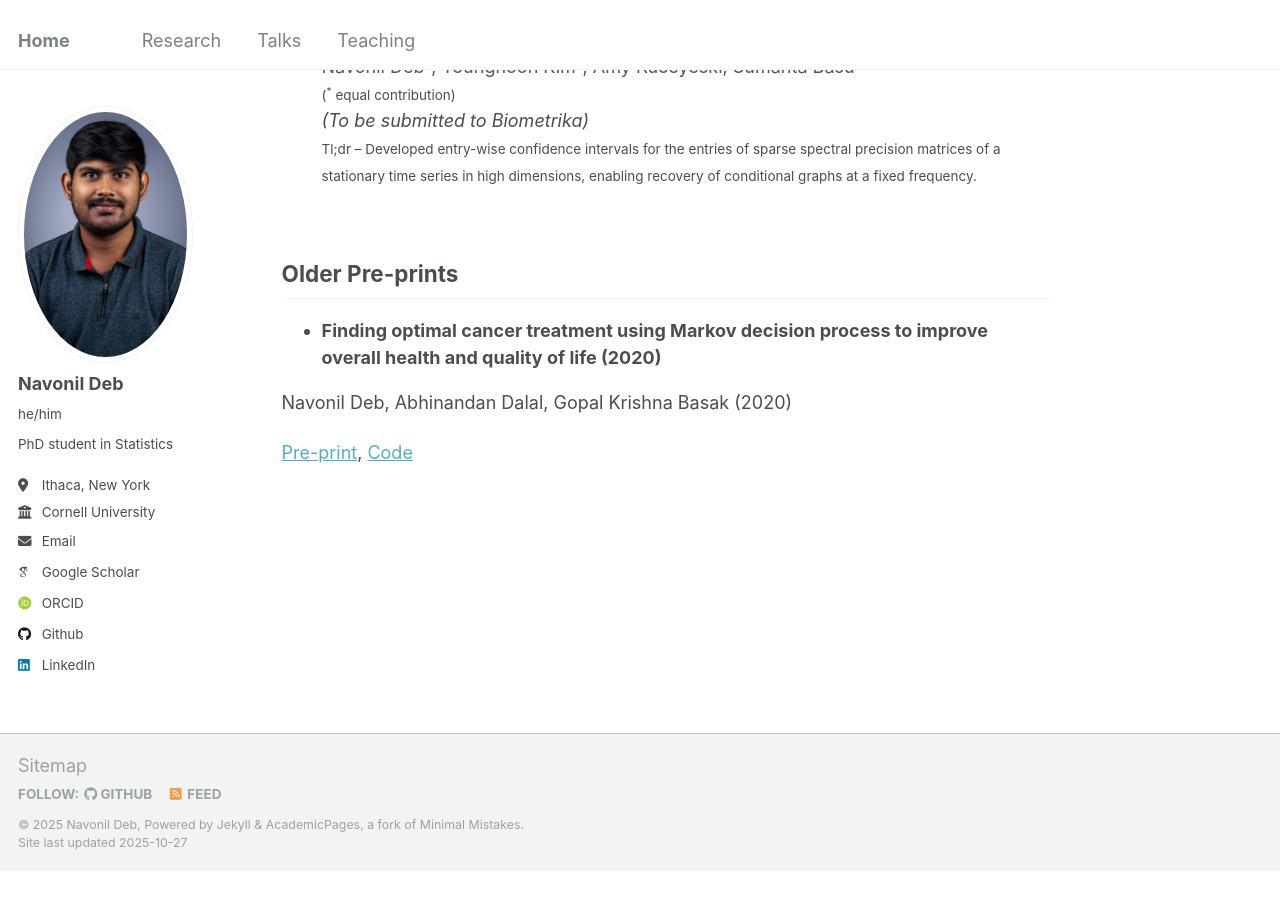
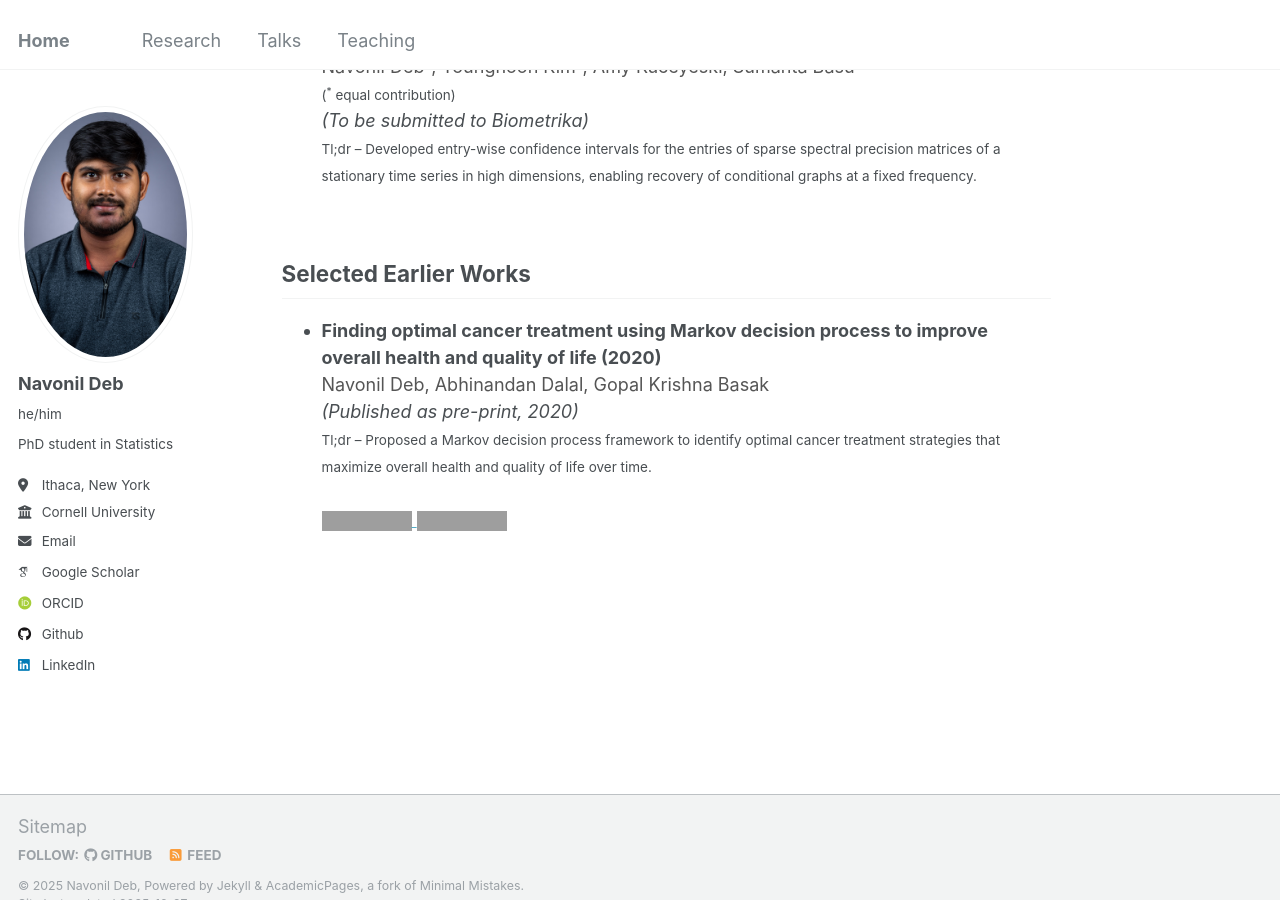
Before and after one commit to navonildeb/navonildeb.github.io, a Jekyll site: the page built from _publications/publications.md, in a window 1280 px wide and 900 px high, scrolled down 1074 px. Built offline with Jekyll 4.4.1, drawn with Linux system fonts in a browser that asks for light colours; some web fonts are replaced; before the commit the page ends 1945 px from its top, so only the background shows below that; grey boxes are pictures that could not be loaded.

Commit message:
Update publications.md

```diff
--- a/_publications/publications.md
+++ b/_publications/publications.md
@@ -52,10 +52,17 @@ author_profile: true
 
 
 
-## Older Pre-prints
+## Selected Earlier Works
 
-* **Finding optimal cancer treatment using Markov decision process to improve overall health and quality of life (2020)**
-
-Navonil Deb, Abhinandan Dalal, Gopal Krishna Basak (2020)
-
-[Pre-print](https://doi.org/10.48550/arXiv.2011.13960), [Code](https://github.com/navonildeb/MDP-and-QOL-in-Cancer-Treatment)
+* <span style="font-weight:bold">Finding optimal cancer treatment using Markov decision process to improve overall health and quality of life (2020)</span><br>
+  <span style="color:#555">Navonil Deb, Abhinandan Dalal, Gopal Krishna Basak</span><br>
+  <em>(Published as pre-print, 2020)</em><br>
+  <small>
+  Tl;dr – Proposed a Markov decision process framework to identify optimal cancer treatment strategies that maximize overall health and quality of life over time.
+  </small><br><br>
+  <a href="https://doi.org/10.48550/arXiv.2011.13960">
+    <img src="https://img.shields.io/badge/arXiv-2011.13960-b31b1b?logo=arxiv&logoColor=white" alt="arXiv" />
+  </a>
+  <a href="https://github.com/navonildeb/MDP-and-QOL-in-Cancer-Treatment">
+    <img src="https://img.shields.io/badge/Code-MDP--QOL-181717?logo=github&logoColor=white" alt="Code" />
+  </a>
```
